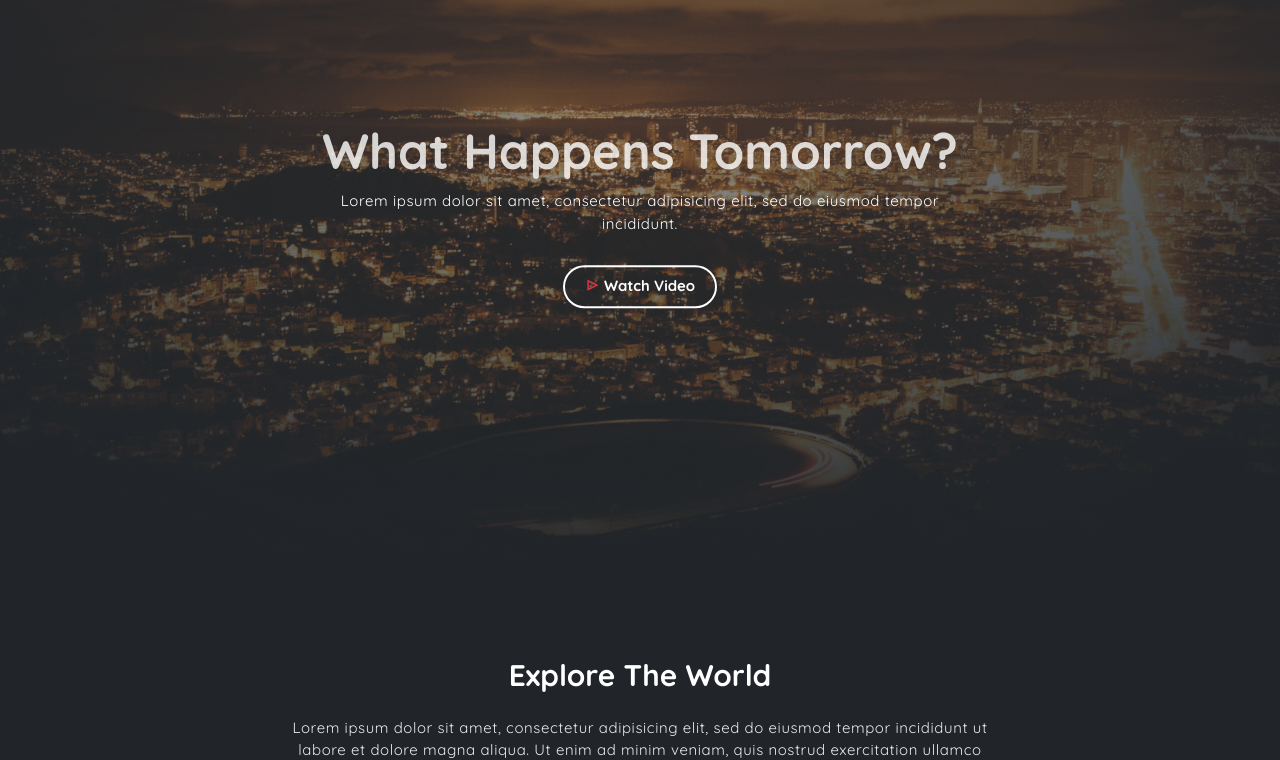
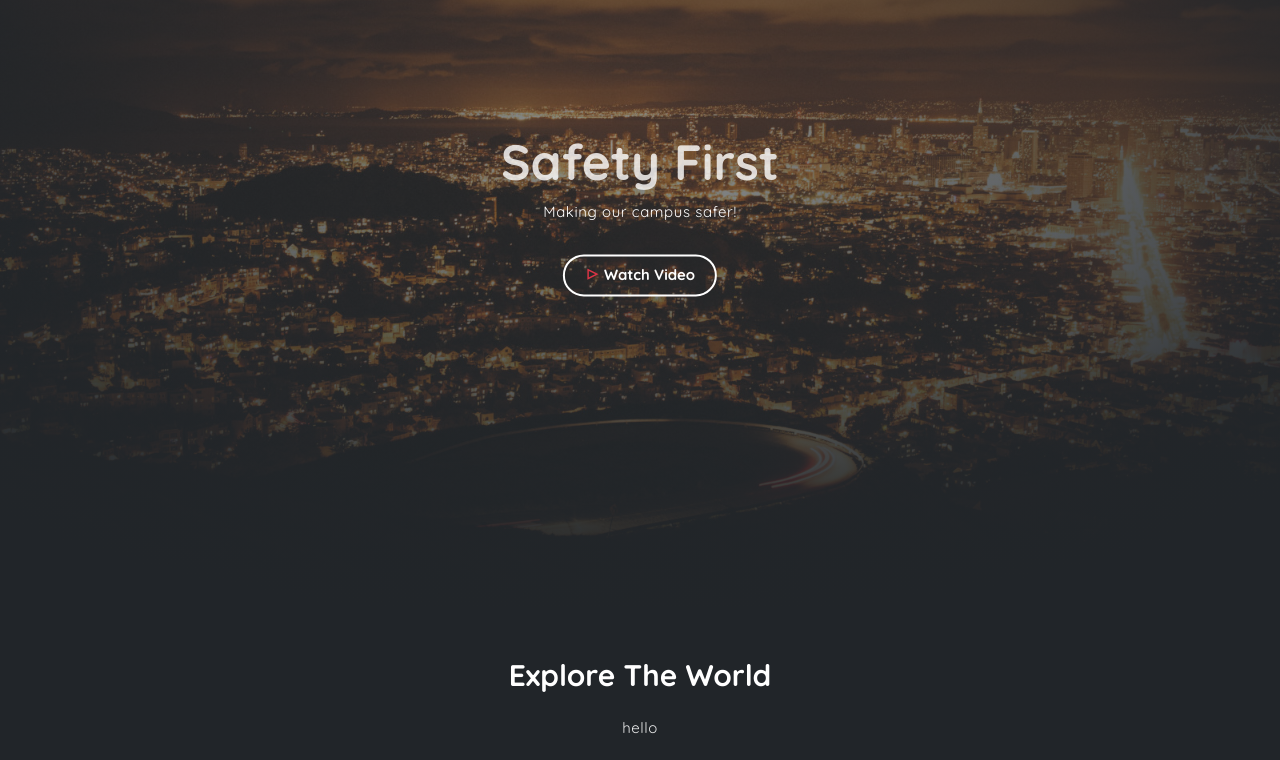
Before and after one commit to msaini26/safety-first-gracehacks, a website: page safety-first/public_html/index.html in a window 1280 px wide. Shown: the part 193-953 px from the top of the page. Drawn offline with nearby package versions, Linux system fonts and the light colour scheme.

Commit message:
changing headers

```diff
--- a/safety-first/public_html/index.html
+++ b/safety-first/public_html/index.html
@@ -47,9 +47,8 @@
     <header class="header">
         <div class="overlay"></div>
         <div class="header-content">
-            <h1 class="header-title">What Happens Tomorrow?</h1>
-            <p class="header-subtitle">Lorem ipsum dolor sit amet, consectetur adipisicing elit, sed do eiusmod
-            tempor incididunt.</p>
+            <h1 class="header-title">Safety First</h1>
+            <p class="header-subtitle">Making our campus safer!</p>
 
             <button class="btn btn-theme-color modal-toggle"><i class="ti-control-play text-danger"></i> Watch Video</button>
 
@@ -69,10 +68,7 @@
     <div class="container page-container">
         <div class="col-md-10 col-lg-8 m-auto">
             <h6 class="title mb-4">Explore The World</h6>
-            <p class="mb-5">Lorem ipsum dolor sit amet, consectetur adipisicing elit, sed do eiusmod
-            tempor incididunt ut labore et dolore magna aliqua. Ut enim ad minim veniam,
-            quis nostrud exercitation ullamco laboris nisi ut aliquip ex ea commodo
-            consequat. Duis aute irure dolor in reprehenderit in voluptate.</p>
+            <p class="mb-5">hello</p>
         </div>
 
         <!-- row -->
```
Also changed, not shown: 1 other file.
